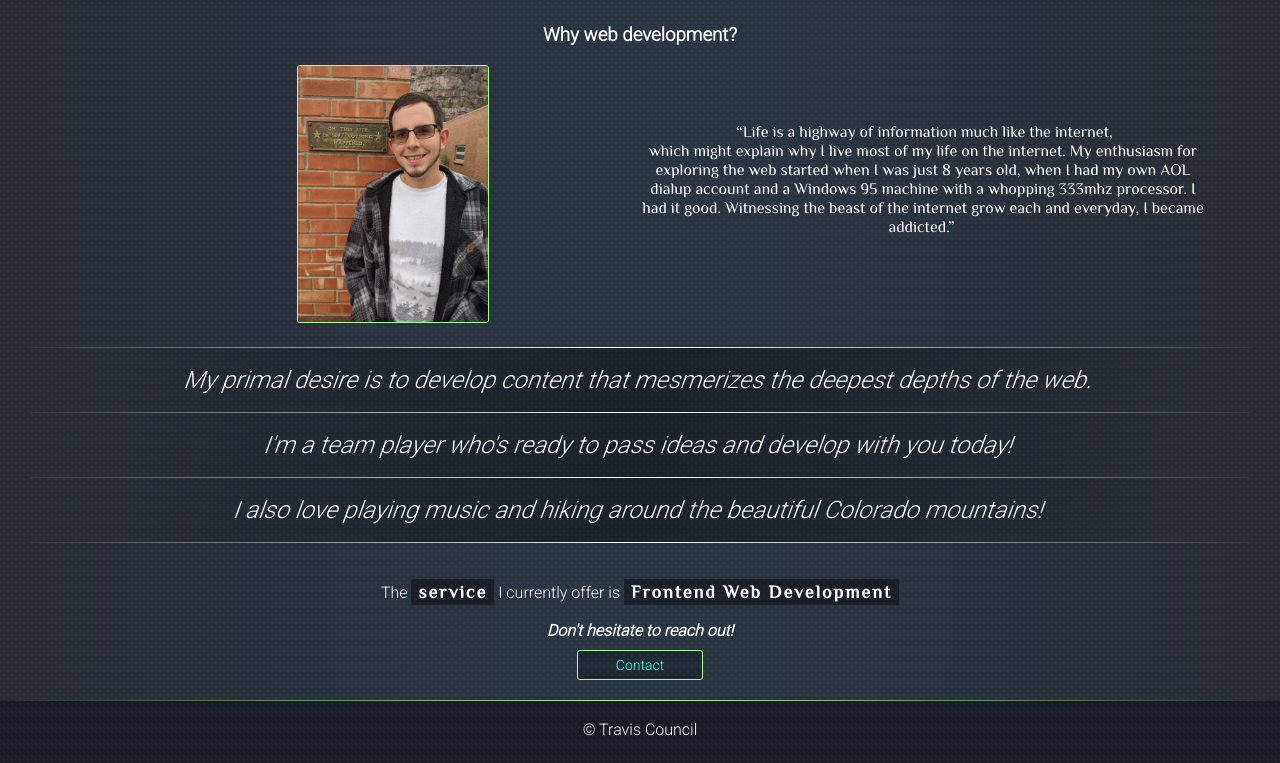
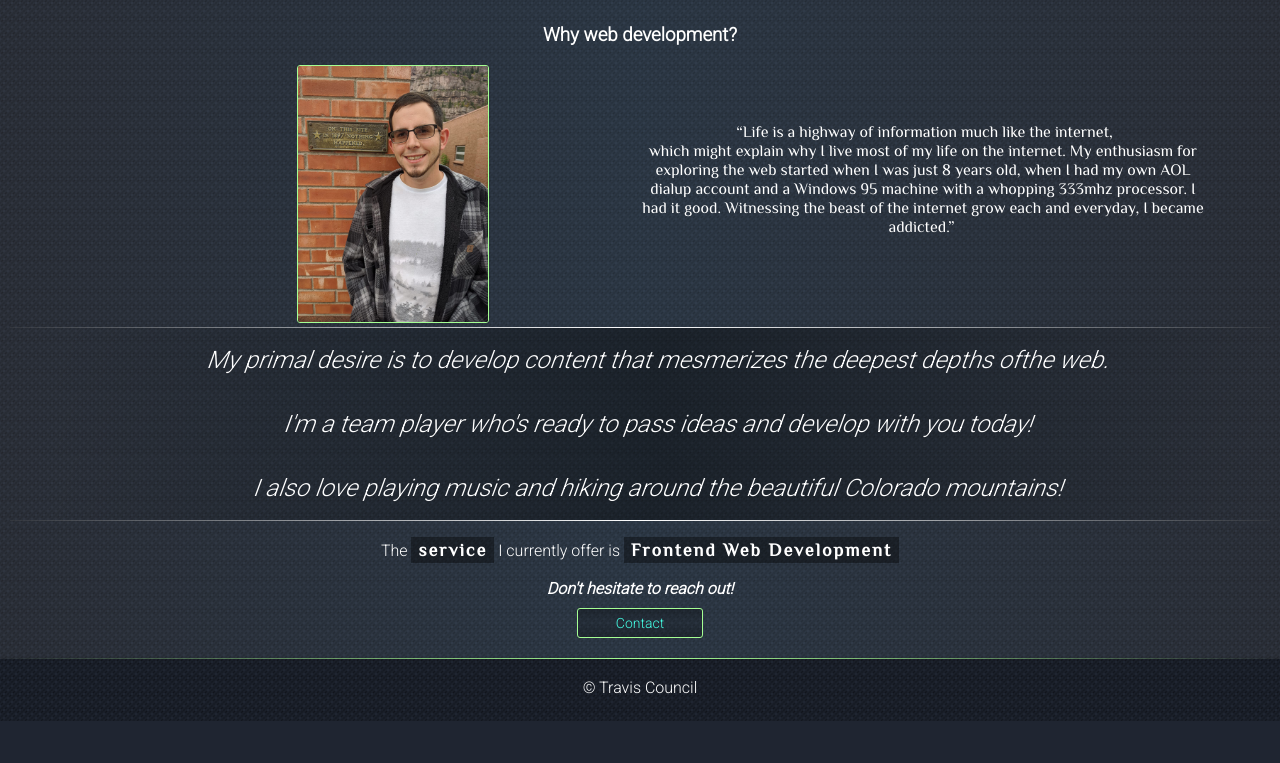
Before and after one commit to tcouncil/ResponsivePortfolio, a plain HTML site: page about-me.html in a window 1280 px wide. Shown: the part 97-860 px from the top of the page. After the commit the page ends 818 px from the top, so only its background shows below. Drawn offline with Linux system fonts and the light colour scheme.

Commit message:
deleted floating </u> and deleted a few <hr> violations

```diff
--- a/about-me.html
+++ b/about-me.html
@@ -43,17 +43,12 @@
                     Witnessing the beast of the internet grow each and everyday, I became addicted.</q>
             </div>
         </div>
-        <ul style="padding: 20px;">
-            <hr class="whiteTrans">
-            <li class="li-no-bullets">My primal desire is to develop content that mesmerizes the deepest depths of
-                the web.</li>
-            <hr class="whiteTrans">
-            <li class="li-no-bullets">I'm a team player who's ready to pass ideas and develop with you today!</li>
-            <hr class="whiteTrans">
-            <li class="li-no-bullets">I also love playing music and hiking around the beautiful Colorado mountains!
-            </li>
-            <hr class="whiteTrans">
-        </ul><br>
+        <hr class="whiteTrans">
+        <ul>
+            <li>My primal desire is to develop content that mesmerizes the deepest depths ofthe web.</li>
+            <li>I'm a team player who's ready to pass ideas and develop with you today!</li>
+            <li>I also love playing music and hiking around the beautiful Colorado mountains!</li>
+        </ul><hr class="whiteTrans"><br>
         <p style="padding-left: 64px; padding-right: 64px;">The <b class="hLight">service</b> I currently offer is <b
                 class="hLight">Frontend Web Development</b></p><br>
 
```
Also changed, not shown: index.html (+1 -1 lines).
